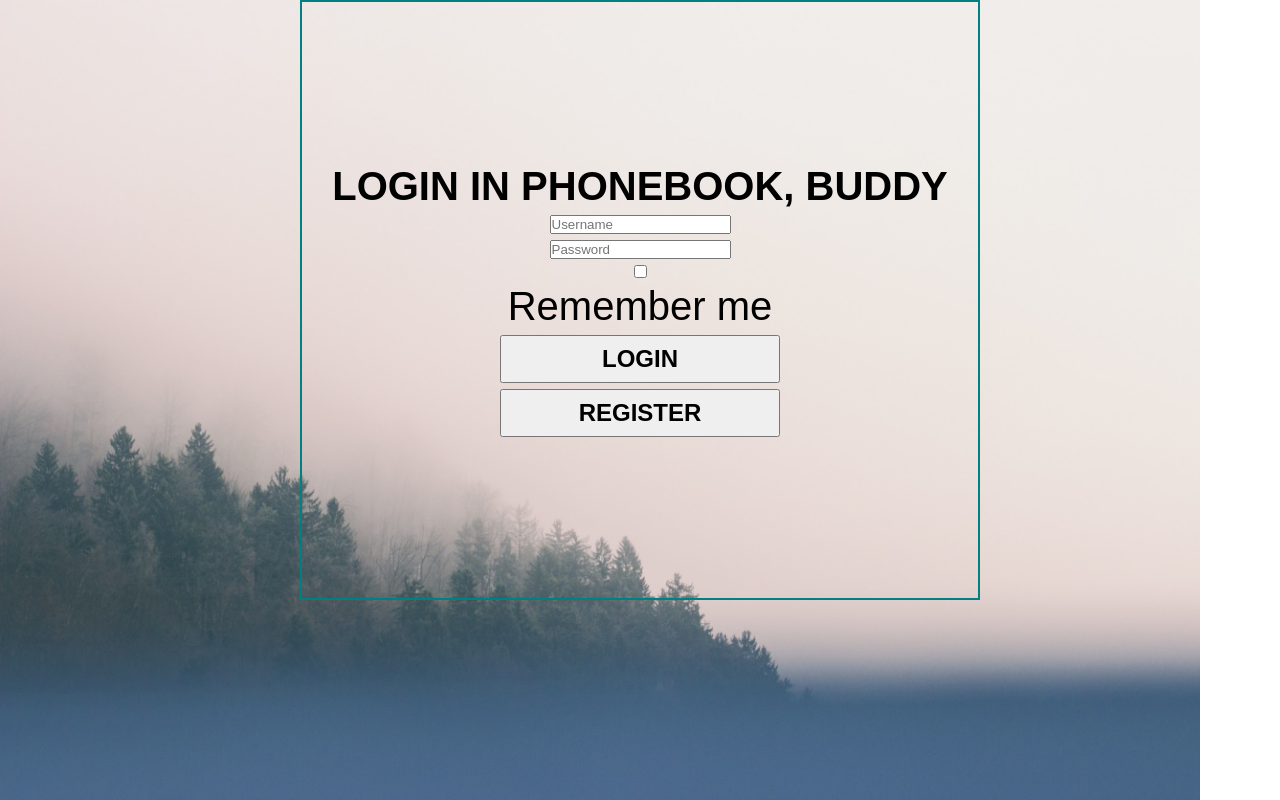
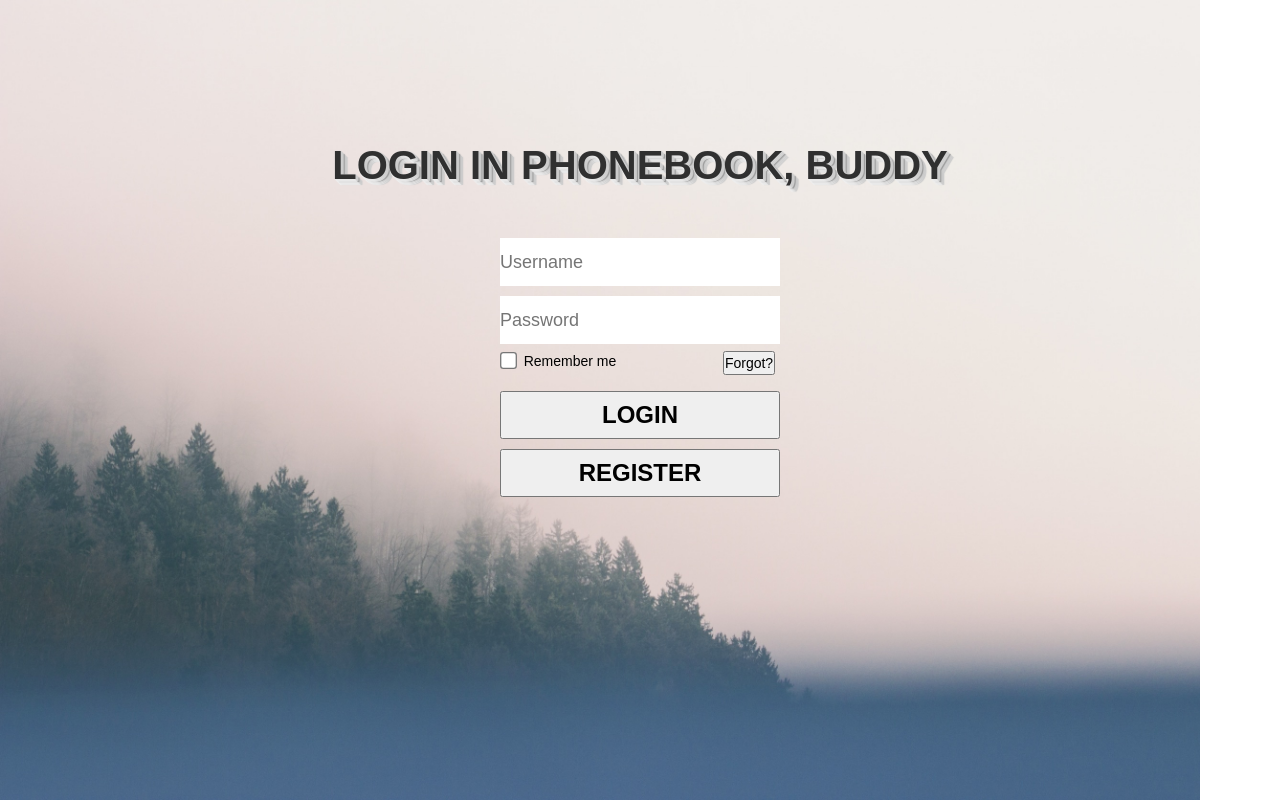
Before and after one commit to LevaSokolov/phonebook-react, a React (Create React App) app: page / in a window 1280 px wide. Built offline with nearby package versions, Linux system fonts and the light colour scheme.

Commit message:
login page already done

```diff
--- a/src/App.jsx
+++ b/src/App.jsx
@@ -7,7 +7,7 @@ function App() {
 
   return (
     <div className="App">
-          <LoginWindow post={{id: 1, title: 'Javascript', body: 'Description'}} />
+          <LoginWindow />
     </div>
 
   );
--- a/src/components/LoginWindow.jsx
+++ b/src/components/LoginWindow.jsx
@@ -1,16 +1,51 @@
 import React from "react";
+import { useState } from "react";
+import Input from "./UI/Input/Input";
+import login from "./UI/Input/Input";
+
 
 const LoginWindow = (props) => {
+  const [password, setPassword] = useState('')
+  const [login, setLogin] = useState('')
+  const pressLoginButton = () => {
+    try {
+      fetch("http://127.0.0.1:5432/login", {
+        method: "POST",
+        body: JSON.stringify({ login, password}),
+      }).then((response) => {
+        response
+          .json()
+          .then((data) => {
+            if (response.status === 401) {
+              throw new Error(data.message);
+            }
+            localStorage.setItem("token", data.token);
+            window.location.href = "./index.html";
+          })
+          .catch((e) => {
+            alert(e.message)
+          });
+      });
+    } catch (error) {
+      console.error(error.message);
+    }
+  };
 
   return (
     <div className="App">
       <div className="post">
-          <strong>LOGIN IN PHONEBOOK, BUDDY</strong>
-          <input placeholder="Username"></input>
-          <input placeholder="Password"></input>
-          <input type='checkbox'></input>
-          <div>Remember me</div>
-        <button className="lowerButtons">LOGIN</button>
+          <strong className="title">LOGIN IN PHONEBOOK, BUDDY</strong>
+          <Input value={login} onChange={setLogin}/>
+          <input
+          className="passInput"
+          placeholder="Password"
+          type='password'
+          onChange={event => setPassword(event.target.value)}
+          />
+          <input className="check" type='checkbox'></input>
+          <div className="remember-me">Remember me</div>
+          <button className="forgotButton" onClick={() => alert('Well, congratulations')}>Forgot?</button>
+        <button className="lowerButtons" onClick={pressLoginButton}>LOGIN</button>
         <button className="lowerButtons">REGISTER</button>
       </div>
     </div>
--- /dev/null
+++ b/src/components/UI/Input/Input.jsx
@@ -0,0 +1,15 @@
+import React, { useState } from 'react'
+
+const Input = (props) => {
+
+  return (
+    <input
+      value={props.value}
+      className="usernameInput"
+      placeholder="Username"
+      onChange={event => props.onChange(event.target.value)}
+    />
+  )
+}
+
+export default Input;
--- a/src/styles/App.css
+++ b/src/styles/App.css
@@ -16,13 +16,24 @@
 }
 
 .App {
+  margin-top: 10px;
   width: 800px;
+}
+
+.title {
+  margin-bottom: 40px;
+  color: #303030;
+  text-shadow: 1px 0px 1px #cccccc, 0px 1px 1px #eeeeee, 2px 1px 1px #cccccc,
+    1px 2px 1px #eeeeee, 3px 2px 1px #cccccc, 2px 3px 1px #eeeeee,
+    4px 3px 1px #929292, 3px 4px 1px #eeeeee, 5px 4px 1px #cccccc,
+    4px 5px 1px #eeeeee, 6px 5px 1px #cccccc, 5px 6px 1px #eeeeee,
+    7px 6px 1px #cccccc;
 }
 
 .post {
   font-size: 40px;
   display: grid;
-  grid-gap: 6px;
+  grid-gap: 10px;
   align-content: center;
   justify-content: center;
   justify-items: center;
@@ -30,7 +41,60 @@
   margin-right: auto;
   height: 600px;
   width: 680px;
-  border: 2px solid teal;
+}
+
+.usernameInput {
+  font-size: 18px;
+  border: none;
+  width: 280px;
+  height: 48px;
+}
+
+.usernameInput:hover {
+  background-color: rgb(198, 221, 226);
+  transition-property: background-color;
+  transition-duration: 0.5s;
+}
+
+.passInput {
+  font-size: 18px;
+  border: none;
+  width: 280px;
+  height: 48px;
+}
+
+.passInput:hover {
+  background-color: rgb(198, 221, 226);
+  transition-property: background-color;
+  transition-duration: 0.5s;
+}
+
+.check {
+  transform:scale(1.3);
+  margin-left: -264px;
+  margin-bottom: -6px;
+  cursor: pointer;
+}
+
+.remember-me {
+  font-size: 14px;
+  font-family: Arial, Helvetica, sans-serif;
+  margin: -18px 0px 0px -140px;
+}
+
+.forgotButton {
+  height: 24px;
+  font-size: 14px;
+  font-family: Arial, Helvetica, sans-serif;
+  margin: -30px 0px 0px 218px;
+  cursor: pointer;
+}
+
+.forgotButton:hover {
+  color: rgb(50, 110, 153);
+  transition: color 0.2s linear;
+  cursor: pointer;
+  text-shadow: 2px 4px 4px;
 }
 
 .lowerButtons {
@@ -43,7 +107,7 @@
 
 .lowerButtons:hover {
   color: rgb(50, 110, 153);
-  transition: color .2s linear;
+  transition: color 0.2s linear;
   cursor: pointer;
-  text-shadow: 6px 6px 6px ;
+  text-shadow: 6px 6px 6px;
 }
```
